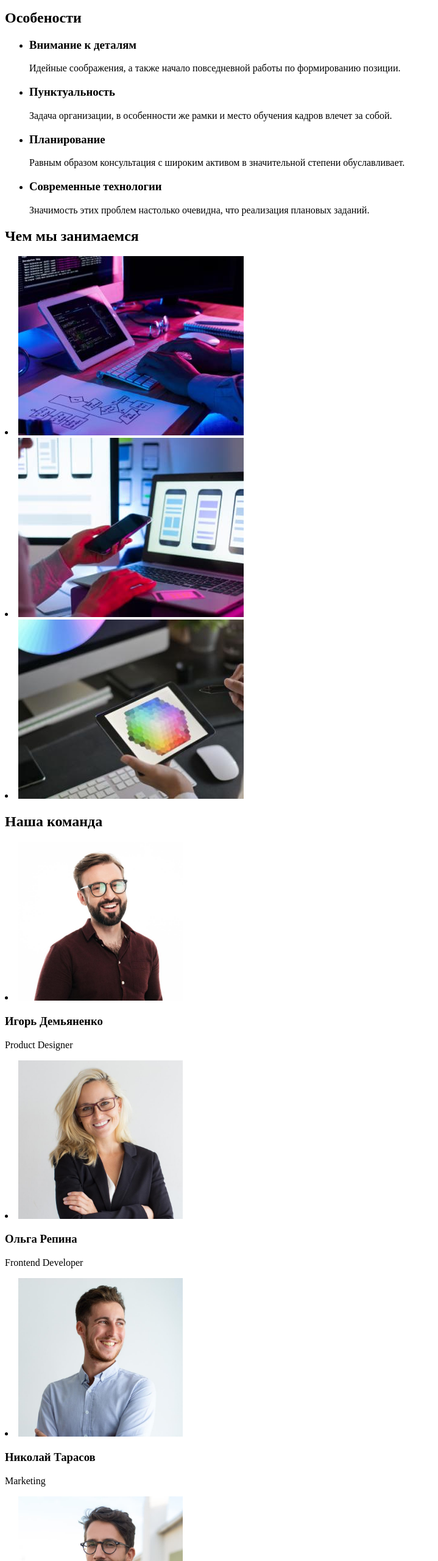
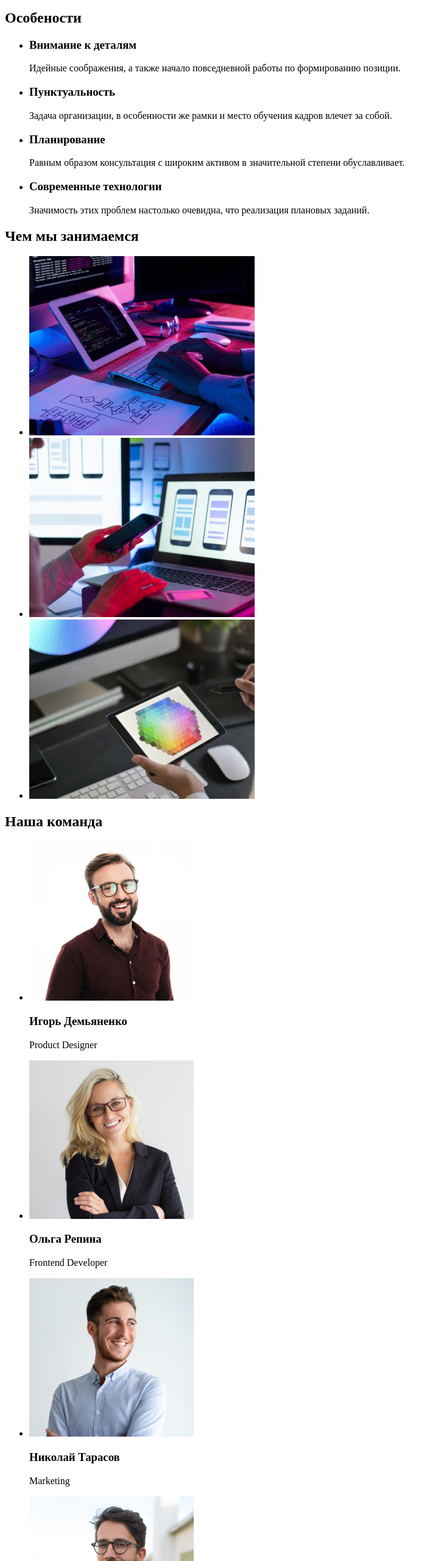
Before and after one commit to Juliana-Kit/goit-markup-hw-01-2, a plain HTML site: page index.html in a window 1280 px wide. Shown: the part 240-2800 px from the top of the page at 61% size, without its empty margins (0-719 px from the left). Drawn offline with Linux system fonts and the light colour scheme.

Commit message:
Update index.html

```diff
--- a/index.html
+++ b/index.html
@@ -1,10 +1,9 @@
 <!DOCTYPE html>
 <html lang="ru">
-
   <head>
-    <meta charset="UTF-8">
-    <meta http-equiv="X-UA-Compatible" content="IE=edge">
-    <meta name="viewport" content="width=device-width, initial-scale=1.0">
+    <meta charset="UTF-8" />
+    <meta http-equiv="X-UA-Compatible" content="IE=edge" />
+    <meta name="viewport" content="width=device-width, initial-scale=1.0" />
     <title>Студия</title>
   </head>
 
@@ -54,11 +53,15 @@
           </li>
           <li>
             <h3>Пунктуальность</h3>
-                    <p>Задача организации, в особенности же рамки и место обучения кадров влечет за собой.</p>
+            <p>
+              Задача организации, в особенности же рамки и место обучения кадров влечет за собой.
+            </p>
           </li>
           <li>
             <h3>Планирование</h3>
-                    <p>Равным образом консультация с широким активом в значительной степени обуславливает.</p>
+            <p>
+              Равным образом консультация с широким активом в значительной степени обуславливает.
+            </p>
           </li>
           <li>
             <h3>Современные технологии</h3>
@@ -67,51 +70,67 @@
         </ul>
       </section>
 
-
       <!-- Occupation -->
       <section>
         <h2>Чем мы занимаемся</h2>
 
+        <ul>
           <li>
-                <img src="./images/img.jpg" alt="Програмирование" width="370" height="294">
+            <img src="./images/img.jpg" alt="Програмирование" width="370" height="294" />
           </li>
 
           <li>
-                <img src="./images/phone.jpg" alt="Мобильний дизайн" width="370" height="294">
+            <img src="./images/phone.jpg" alt="Мобильний дизайн" width="370" height="294" />
           </li>
 
           <li>
-                <img src="./images/color.jpg" alt="Графический дизайн" width="370" height="294">
+            <img src="./images/color.jpg" alt="Графический дизайн" width="370" height="294" />
           </li>
+        </ul>
       </section>
-
 
       <!-- Team -->
       <section>
         <h2>Наша команда</h2>
 
+        <ul>
           <li>
-                <img src="./images/designer.jpg" alt="Мужчина в очках и тёмной рубашке" width="270" height="260">
+            <img
+              src="./images/designer.jpg"
+              alt="Мужчина в очках и тёмной рубашке"
+              width="270"
+              height="260"
+            />
             <h3>Игорь Демьяненко</h3>
             <p>Product Designer</p>
           </li>
           <li>
-                <img src="./images/developer.jpg" alt="Девушка в очках" width="270" height="260">
+            <img src="./images/developer.jpg" alt="Девушка в очках" width="270" height="260" />
             <h3>Ольга Репина</h3>
             <p>Frontend Developer</p>
           </li>
           <li>
-                <img src="./images/marketing.jpg" alt="Радостный мужчина в голубой рубашке" width="270" height="260">
+            <img
+              src="./images/marketing.jpg"
+              alt="Радостный мужчина в голубой рубашке"
+              width="270"
+              height="260"
+            />
             <h3>Николай Тарасов</h3>
             <p>Marketing</p>
           </li>
           <li>
-                <img src="./images/ui.jpg" alt="Мужчина в очках и темной футболке" width="270" height="260">
+            <img
+              src="./images/ui.jpg"
+              alt="Мужчина в очках и темной футболке"
+              width="270"
+              height="260"
+            />
             <h3>Михаил Ермаков</h3>
             <p>UI Designer</p>
           </li>
+        </ul>
       </section>
-
     </main>
     <!-- Footer -->
     <footer>
@@ -122,9 +141,5 @@
         <a href="tel:+380991111111">+38 099 111 11 11</a>
       </address>
     </footer>
-
-
-
   </body>
-
 </html>
```
Lines whose indentation alone changed are shown as unchanged.
